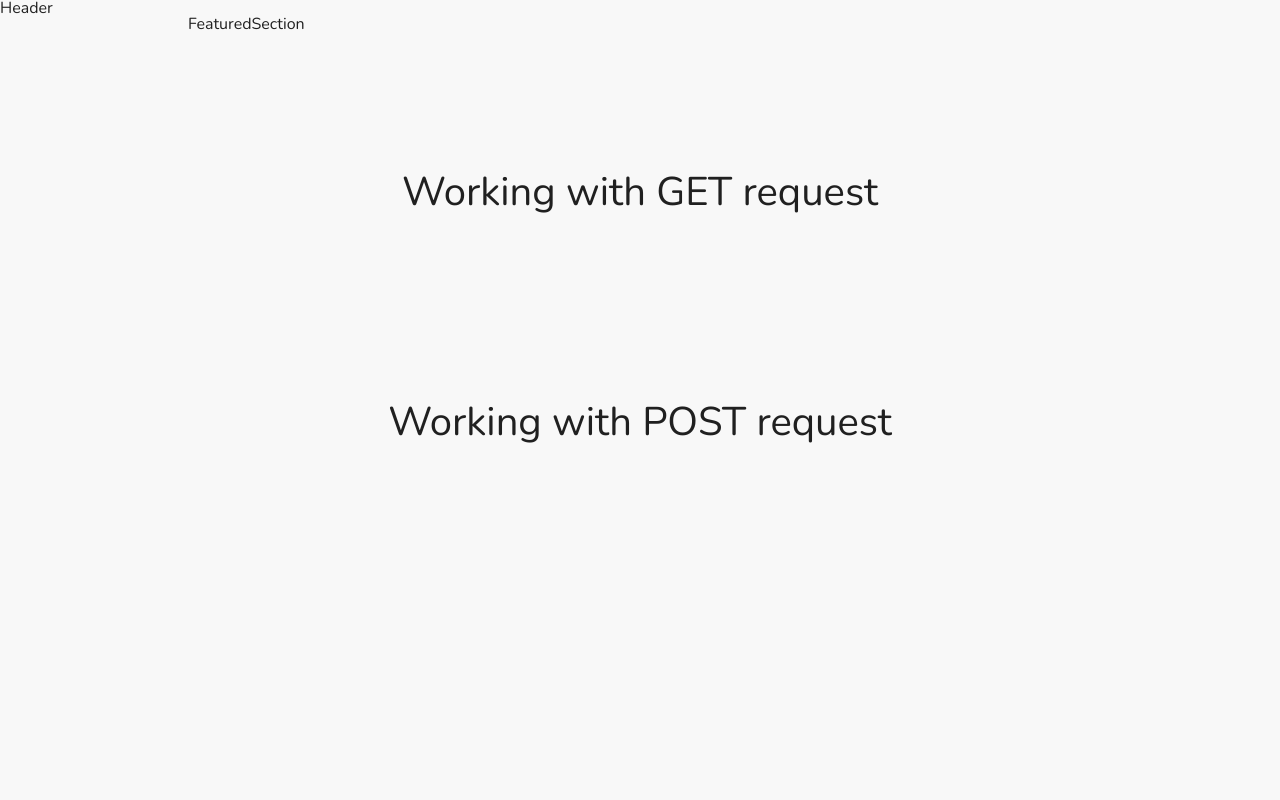
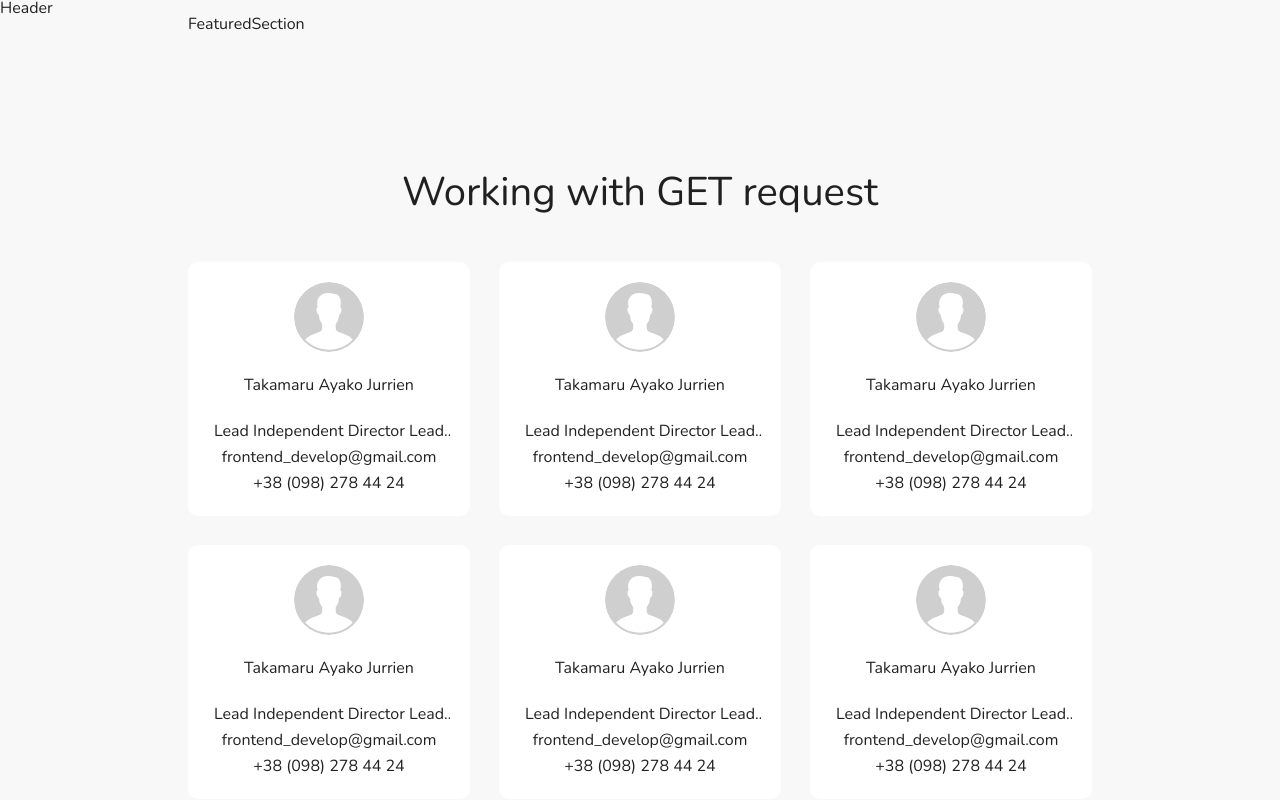
Before and after one commit to tetiana-kozak/user-storage, a React (Create React App) app: page / in a window 1280 px wide. Shown: the top 800 px of the page. Built offline with nearby package versions, Linux system fonts and the light colour scheme.

Commit message:
add: user card styles

```diff
--- a/src/components/Sections/RegisterFormSection/RegisterFormSection.tsx
+++ b/src/components/Sections/RegisterFormSection/RegisterFormSection.tsx
@@ -3,7 +3,7 @@ import SectionTitle from '../../Typography/SectionTitle/SectionTitle'
 type Props = {}
 const RegisterFormSection = (props: Props) => {
   return (
-    <section>
+    <section className="section-gap">
       <SectionTitle>Working with POST request</SectionTitle>
     </section>
   )
--- a/src/components/Sections/UsersSection/UsersSection.tsx
+++ b/src/components/Sections/UsersSection/UsersSection.tsx
@@ -1,10 +1,12 @@
 import SectionTitle from '../../Typography/SectionTitle/SectionTitle'
+import UserCards from '../../UserCards/UserCards'
 
 type Props = {}
 const UsersSection = (props: Props) => {
   return (
-    <section>
+    <section className="section-gap">
       <SectionTitle>Working with GET request</SectionTitle>
+      <UserCards />
     </section>
   )
 }
--- a/src/components/Typography/SectionTitle/SectionTitle.scss
+++ b/src/components/Typography/SectionTitle/SectionTitle.scss
@@ -2,5 +2,4 @@
   font-size: 40px;
   line-height: 40px;
   text-align: center;
-  margin-bottom: 50px;
 }
--- /dev/null
+++ b/src/components/UserCards/UserCard.scss
@@ -0,0 +1,28 @@
+.user-card {
+  background-color: #fff;
+  padding: 20px;
+  display: flex;
+  flex-direction: column;
+  justify-content: center;
+  align-items: center;
+  text-align: center;
+  gap: 20px;
+  border-radius: 10px;
+
+  .user-photo {
+    display: block;
+    height: 70px;
+    border-radius: 50%;
+  }
+
+  .user-description {
+    font-size: 16px;
+    line-height: 26px;
+    h4 {
+      display: -webkit-box;
+      -webkit-box-orient: vertical;
+      -webkit-line-clamp: 1;
+      overflow: hidden;
+    }
+  }
+}
--- /dev/null
+++ b/src/components/UserCards/UserCard.tsx
@@ -0,0 +1,19 @@
+import './UserCard.scss'
+import photo from '../../assets/photo-cover.svg'
+
+type Props = {}
+
+const UserCard = (props: Props) => {
+  return (
+    <div className="user-card">
+      <img src={photo} alt="user photo" className="user-photo" />
+      <h5 className="user-description">Takamaru Ayako Jurrien</h5>
+      <div className="user-description">
+        <h4>Lead Independent Director Lead Independent Director</h4>
+        <h4>frontend_develop@gmail.com</h4>
+        <h4>+38 (098) 278 44 24</h4>
+      </div>
+    </div>
+  )
+}
+export default UserCard
--- /dev/null
+++ b/src/components/UserCards/UserCards.scss
@@ -0,0 +1,25 @@
+.user-cards {
+  display: grid;
+  grid-template-columns: 1fr;
+  gap: 20px;
+}
+
+@media (min-width: 360px) {
+}
+
+@media (min-width: 768px) {
+  .user-cards {
+    grid-template-columns: 1fr 1fr;
+    gap: 16px;
+  }
+}
+
+@media (min-width: 1024px) {
+  .user-cards {
+    grid-template-columns: 1fr 1fr 1fr;
+    gap: 29px;
+  }
+}
+
+@media (min-width: 2560px) {
+}
--- /dev/null
+++ b/src/components/UserCards/UserCards.tsx
@@ -0,0 +1,17 @@
+import UserCard from './UserCard'
+import './UserCards.scss'
+
+type Props = {}
+const Users = (props: Props) => {
+  return (
+    <div className="user-cards">
+      <UserCard />
+      <UserCard />
+      <UserCard />
+      <UserCard />
+      <UserCard />
+      <UserCard />
+    </div>
+  )
+}
+export default Users
--- a/src/style.scss
+++ b/src/style.scss
@@ -5,12 +5,20 @@
   font-weight: 400;
   box-sizing: border-box;
   color: rgba(0, 0, 0, 0.87);
+}
+html {
   background: #f8f8f8;
 }
 
 .container {
   width: 100%;
   padding: 0 16px;
+}
+
+.section-gap {
+  display: flex;
+  flex-direction: column;
+  row-gap: 50px;
 }
 
 @media (min-width: 360px) {
```
Also changed, not shown: src/assets/photo-cover.svg (added).
